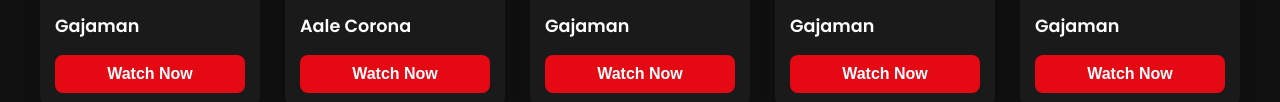
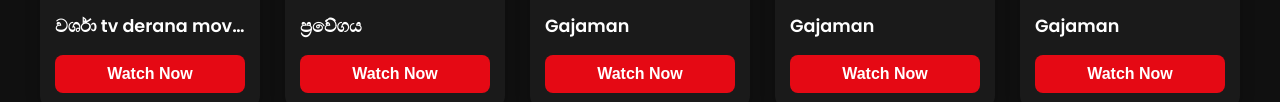
Before and after one commit to ashansl34/Films, a plain HTML site: page index.html in a window 1280 px wide. Shown: the part 964-1066 px from the top of the page. Drawn offline with Linux system fonts and the light colour scheme.

Commit message:
Update index.html

```diff
--- a/index.html
+++ b/index.html
@@ -377,14 +377,14 @@
                 <div class="film-card" data-title="වර්ශා tv derana movie" data-video-id="51ZSlw6W2c8">
                     <img src="https://img.youtube.com/vi/51ZSlw6W2c8/maxresdefault.jpg" alt="වර්ශා tv derana movie Thumbnail" class="film-thumbnail">
                     <div class="film-info">
-                        <h3 class="film-title">Gajaman</h3>
+                        <h3 class="film-title">වර්ශා tv derana movie</h3>
                         <button class="watch-btn">Watch Now</button>
                     </div>
                 </div>
-                <div class="film-card" data-title="Aale Corona" data-video-id="fM2saD_YoT4">
-                    <img src="https://img.youtube.com/vi/fM2saD_YoT4/hqdefault.jpg" alt="Aale Corona Thumbnail" class="film-thumbnail">
+                <div class="film-card" data-title="ප්‍රවේගය" data-video-id="ZwcXpzQC46M">
+                    <img src="https://img.youtube.com/vi/ZwcXpzQC46M/maxresdefault.jpg" alt="ප්‍රවේගය Thumbnail" class="film-thumbnail">
                     <div class="film-info">
-                        <h3 class="film-title">Aale Corona</h3>
+                        <h3 class="film-title">ප්‍රවේගය</h3>
                         <button class="watch-btn">Watch Now</button>
                     </div>
                 </div>
```
